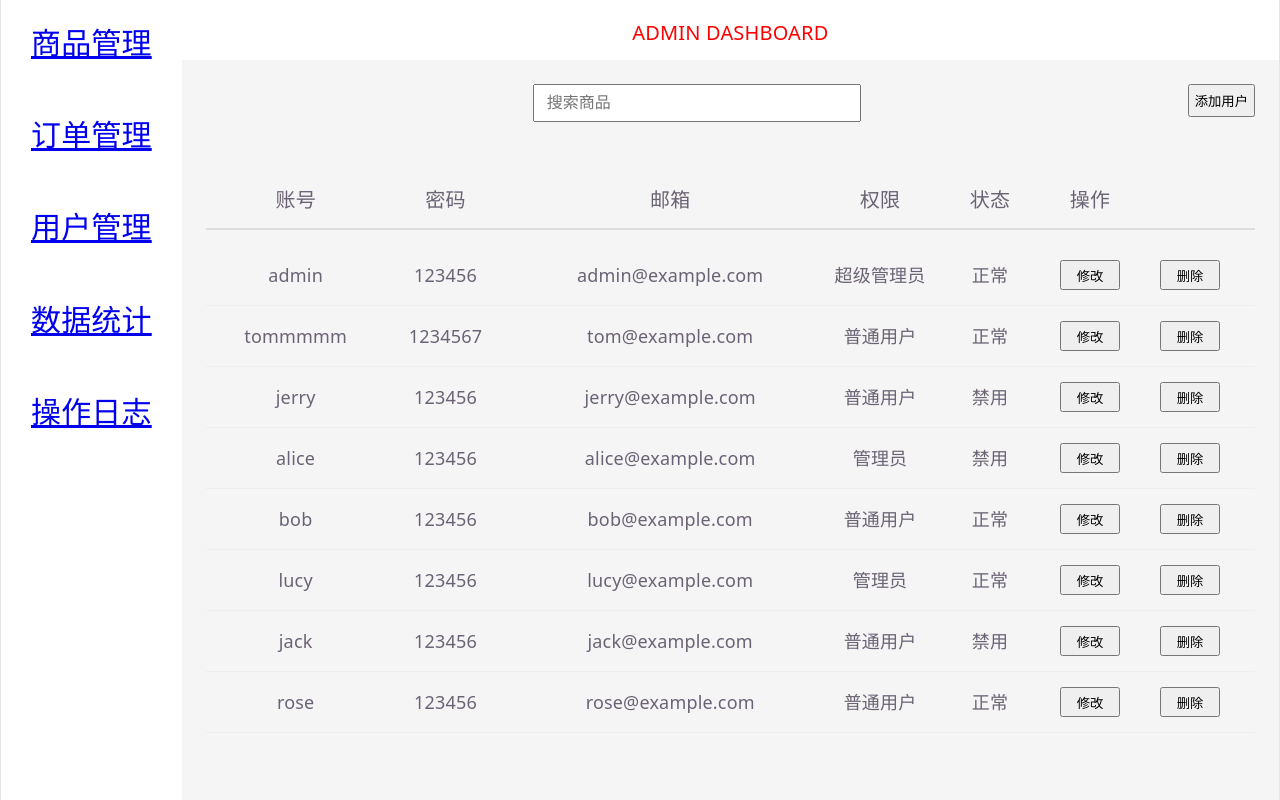
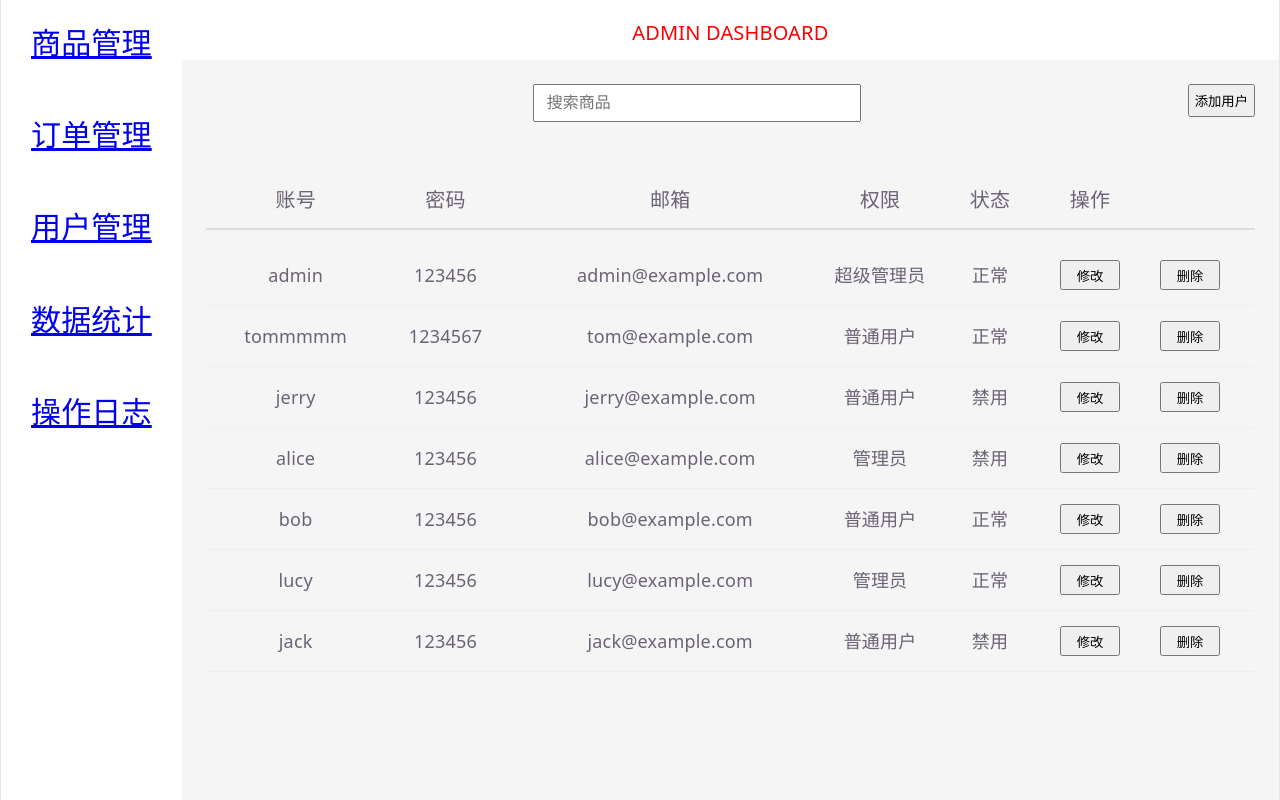
Before and after one commit to R1Kka1/admin-dashboard, a React (Vite) app: page /admin/users in a window 1280 px wide. Built offline with nearby package versions, Linux system fonts and the light colour scheme; data requests are answered from the project's data file; sample sign-in values are in the browser's storage.

Commit message:
update README

```diff
--- a/db.json
+++ b/db.json
@@ -811,14 +811,6 @@
       "email": "jack@example.com",
       "role": "普通用户",
       "status": "禁用"
-    },
-    {
-      "id": "8",
-      "username": "rose",
-      "password": "123456",
-      "email": "rose@example.com",
-      "role": "普通用户",
-      "status": "正常"
     }
   ],
   "salesData": [
@@ -904,7 +896,7 @@
       "createdAt": "2026-08-01T09:15:22.000Z",
       "updatedAt": "2026-08-01T09:15:22.000Z",
       "orderTimeMs": 1785575722000,
-      "status": "已完成",
+      "status": "配送中",
       "totalCostCents": 13998,
       "products": [
         {
@@ -1262,6 +1254,22 @@
       "detail": "删除了订单",
       "createdAt": "2026-08-05T09:40:32.541Z",
       "id": "7kiYahzcdbk"
+    },
+    {
+      "operator": "admin",
+      "action": "删除用户",
+      "target": "rose",
+      "detail": "删除普通用户账号",
+      "createdAt": "2026-08-05T09:41:16.608Z",
+      "id": "2MxvF80Amgs"
+    },
+    {
+      "operator": "admin",
+      "action": "新增用户",
+      "target": "order-10001",
+      "detail": "修改了订单信息",
+      "createdAt": "2026-08-05T09:44:39.162Z",
+      "id": "QPM0cIfmEIw"
     }
   ],
   "$schema": "./node_modules/json-server/schema.json"
--- a/src/components/ChangUsersModal.jsx
+++ b/src/components/ChangUsersModal.jsx
@@ -14,7 +14,7 @@ export function ChangeUsersModal({close,user,loadUsers,showToast}) {
         if(changeUserEmail === ""|| changeUserName === "" || changeUserPassword=== "" ||
             changeUserName.length <3 || changeUserPassword .length<5 || changeUserEmail .length<5
         ){
-            showToast("❌新建用户失败,创建失败,用户名和密码长度需大于5");
+            showToast("❌ 用户名不少于3位，密码不少于5位，请完善信息");
             return;
         }
         const updateUser = {
```
Also changed, not shown: 1 other file (tests, documents, lock files or other folders).
